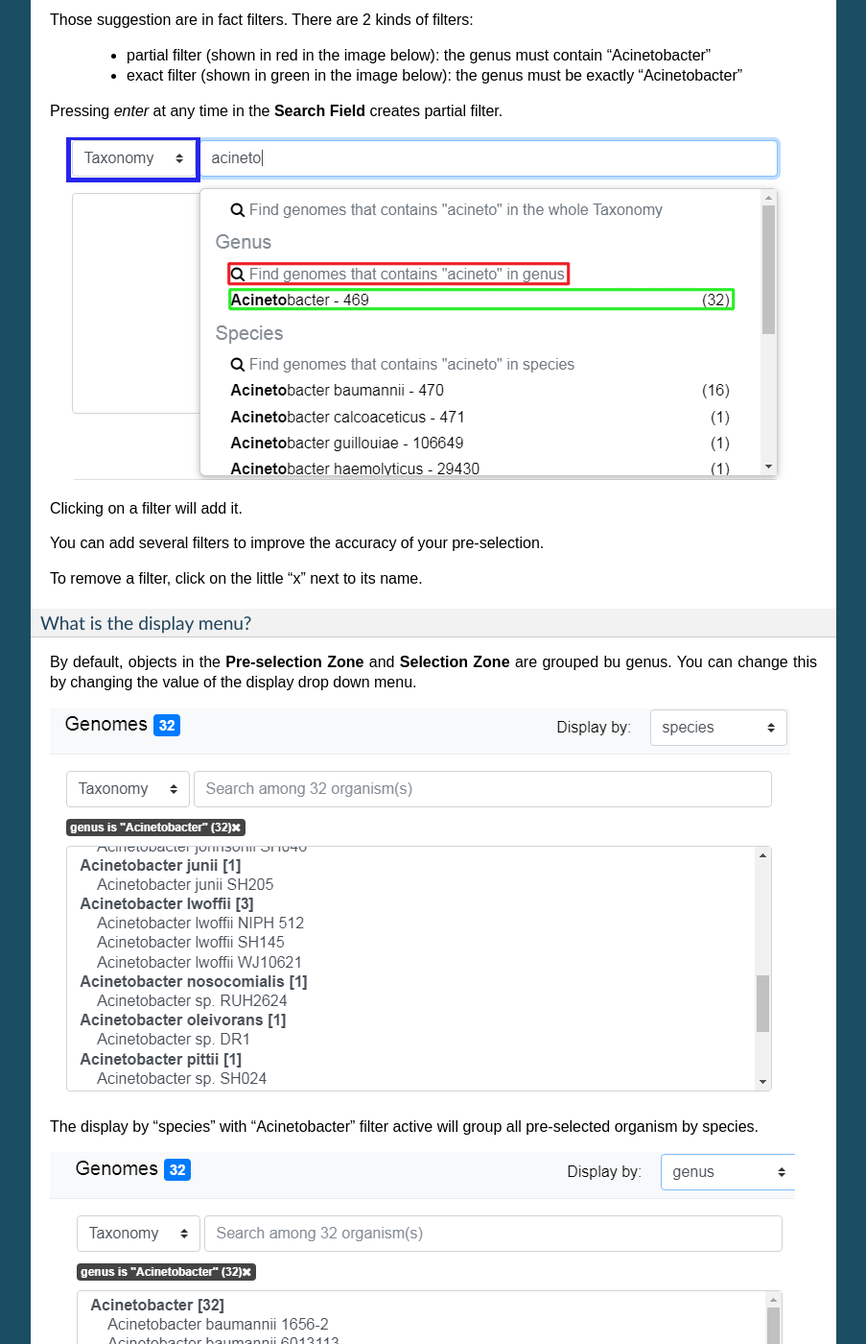
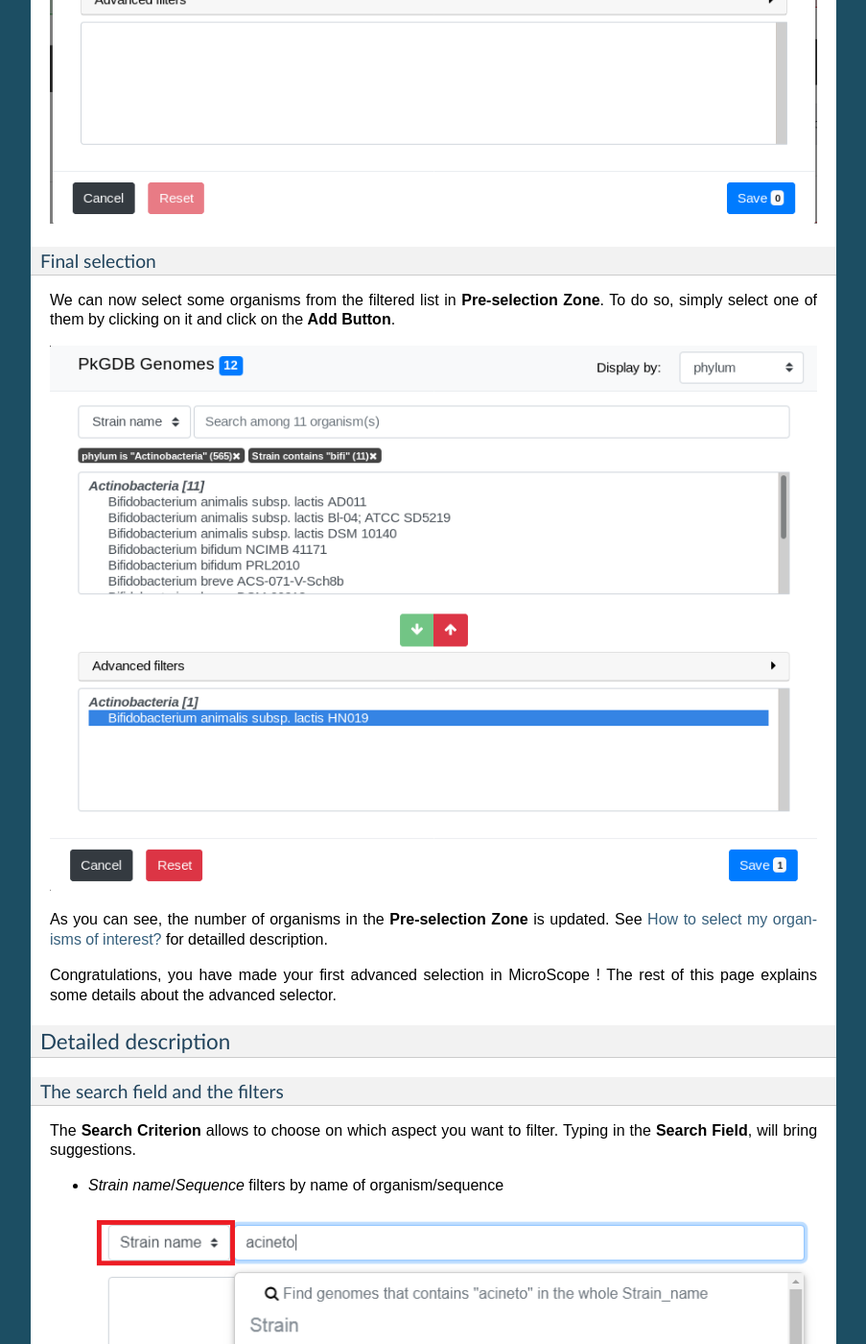
Before and after one commit to labgem/microscope-user-doc, a Sphinx documentation site: the page built from docs/content/overview/organismselection.rst, in a window 1280 px wide and 1400 px high, scrolled down 6941 px. Shown: the whole window at 96% size, without its empty margins (198-1101 px from the left). Built offline with Sphinx 7.4.7, drawn with Linux system fonts in a browser that asks for light colours; formulas are drawn with MathJax 3; some of the changed text lies outside the part shown.

Commit message:
Finish example. Typos.

```diff
--- a/docs/content/overview/organismselection.rst
+++ b/docs/content/overview/organismselection.rst
@@ -87,7 +87,7 @@
 
 The window is divided in 5 parts:
 
-  - the **Search Criterion** and **Search Field** are used to create filters on the list of objects from the data source; see :ref:`search-field-filters` for detailled explanation on those fields
+  - the **Search Criterion** and **Search Field** are used to create filters on the list of objects from the data source; see :ref:`search-field-filters` for detailed explanation on those fields
   - the **Pre-selection Zone** is used to select objects among the objects that match the filters
   - the **Selection Zone** shows the list of currently selected objects
   - the **Add/Remove buttons** allows to transfer objects between the Pre-selection Zone and the Selection Zone
@@ -161,10 +161,31 @@
 Select by strain name
 ---------------------
 
-TODO
+We will now select organisms whose strain name contains "bifi".
+To do so, select "Strain" in the **Search Criterion** and type "bifi" in the **Search Field**.
 
-Detailled description
-=====================
+.. image:: img/advanced-selector-select-bifi.png
+
+The list of organisms that match both filters is displayed:
+
+.. image:: img/advanced-selector-list-bifi.png
+
+Final selection
+---------------
+
+We can now select some organisms from the filtered list in **Pre-selection Zone**.
+To do so, simply select one of them by clicking on it and click on the **Add Button**.
+
+.. image:: img/advanced-selector-selection.png
+
+As you can see, the number of organisms in the **Pre-selection Zone** is updated.
+See :ref:`select-organisms-of-interest` for detailled description.
+
+Congratulations, you have made your first advanced selection in MicroScope !
+The rest of this page explains some details about the advanced selector.
+
+Detailed description
+====================
 
 .. _search-field-filters:
 
@@ -212,6 +233,8 @@
 
 The display by "genus" with "Acinetobacter" filter active will show all the 32 organisms in one single group.
 
+.. _select-organisms-of-interest:
+
 How to select my organisms of interest?
 ---------------------------------------
 
```
Also changed, not shown: docs/content/overview/img/advanced-selector-list-bifi.png (added), docs/content/overview/img/advanced-selector-select-bifi.png (added), docs/content/overview/img/advanced-selector-select-bifi.svg (added), docs/content/overview/img/advanced-selector-select-bifi_base.png (added), docs/content/overview/img/advanced-selector-selection.png (added).
